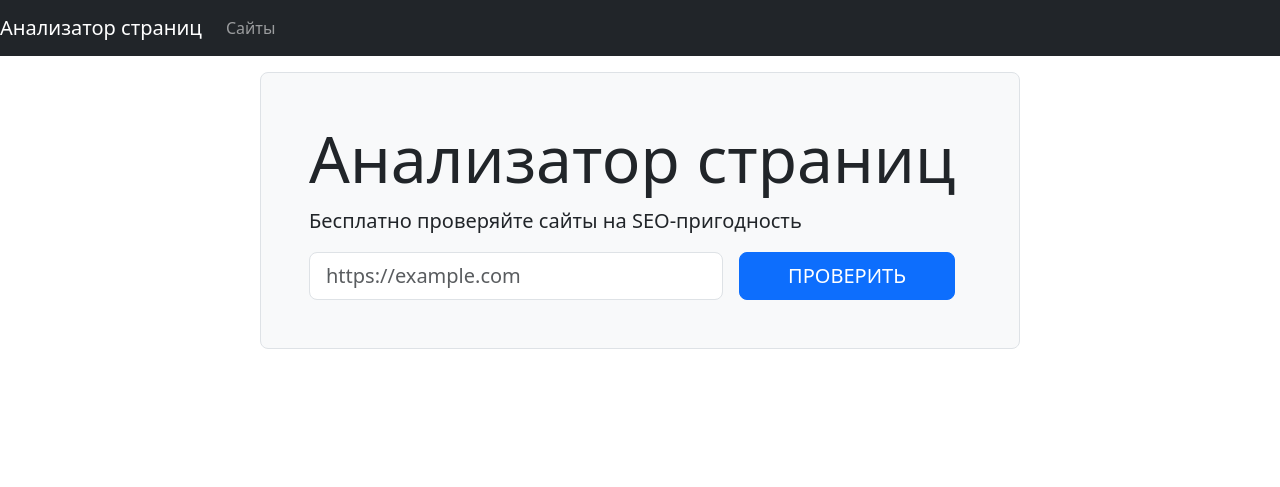
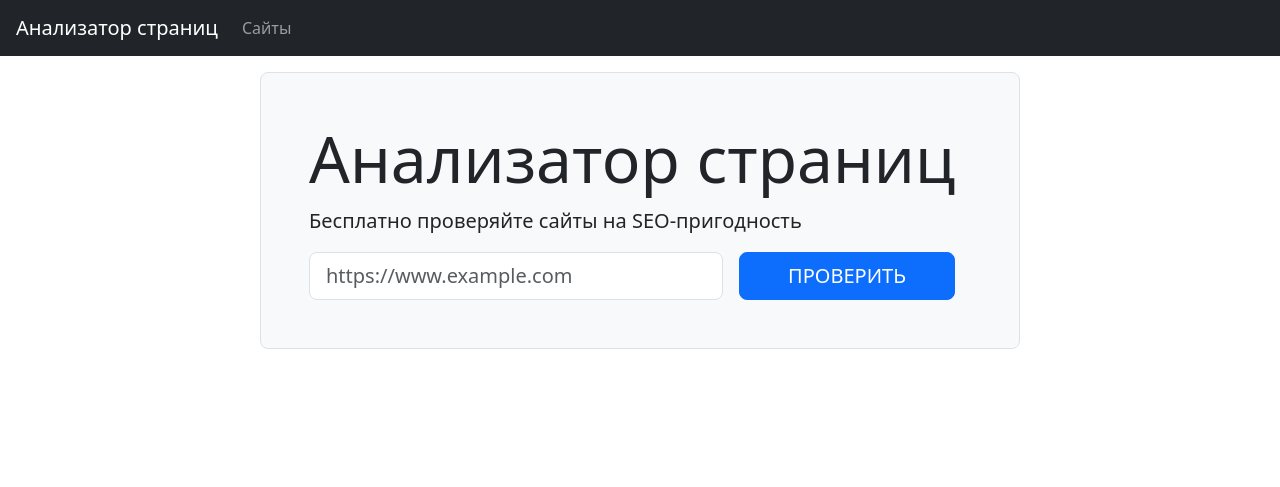
Before and after one commit to illata1998/page-analyzer, a Flask app: page / in a window 1280 px wide. Shown: the top 487 px of the page. Run offline with Flask 3, Linux system fonts and the light colour scheme.

Commit message:
Update templates/index.html

```diff
--- a/page_analyzer/templates/index.html
+++ b/page_analyzer/templates/index.html
@@ -8,7 +8,7 @@
 </head>
 <body class="min-vh-100 d-flex flex-column">
     <header class="flex-shrink-0">
-        <nav class="navbar navbar-expand-lg navbar-dark bg-dark">
+        <nav class="navbar navbar-expand-lg navbar-dark bg-dark px-3">
             <a class="navbar-brand" href="{{ url_for('index') }}">Анализатор страниц</a>
             <div id="#">
                 <ul class="navbar-nav">
@@ -26,7 +26,7 @@
                     <h1 class="display-3">Анализатор страниц</h1>
                     <p class="lead">Бесплатно проверяйте сайты на SEO-пригодность</p>
                     <form action="#" method="post" class="d-flex justify-content-center">
-                        <input type="text" name="url" placeholder="https://example.com" class="form-control form-control-lg">
+                        <input type="text" name="url" placeholder="https://www.example.com" class="form-control form-control-lg">
                         <input type="submit" value="Проверить" class="btn btn-primary  btn-lg ms-3 px-5 text-uppercase mx-3">
                     </form>
                 </div>
```
